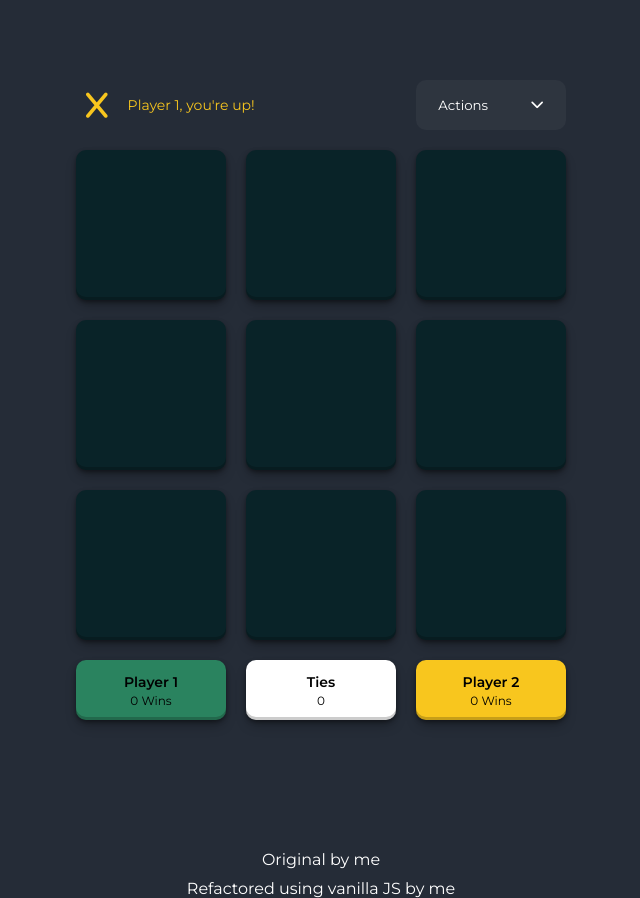
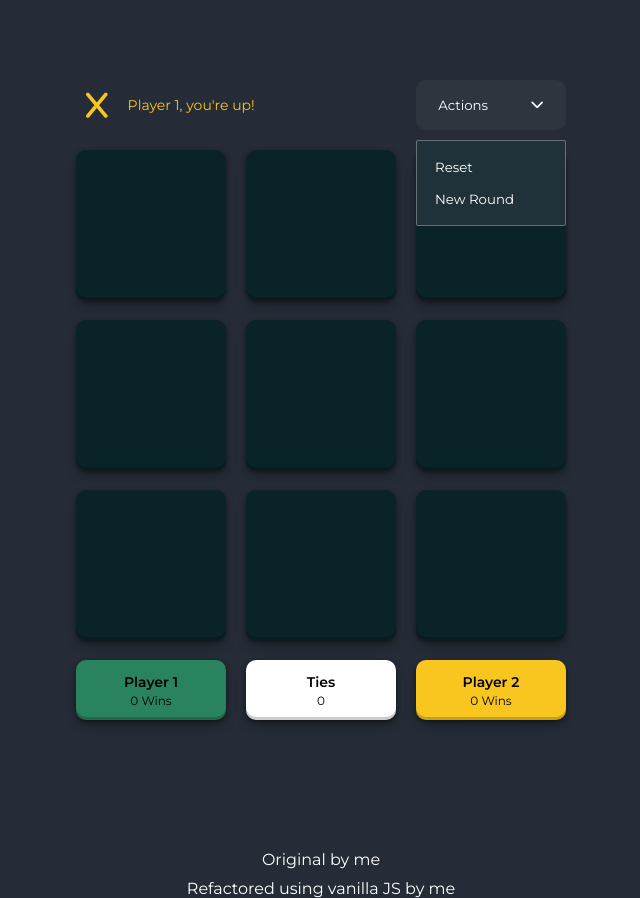
Before and after one commit to MrFahrenhei/TicTacToeVanilla, a website: page index.html in a window 1280 px wide. Both pictures are taken after a click on the button "Actions". Shown: the whole page, without its empty margins (319-959 px from the left). Drawn offline with Linux system fonts and the light colour scheme.

Commit message:
create the js functions with namespaces and eventListener

```diff
--- a/index.html
+++ b/index.html
@@ -14,11 +14,11 @@
           <p>Player 1, you're up!</p>
         </div>
        <!--  <div class="actions"></div> -->
-        <div class="menu">
+        <div class="menu" data-id="menu">
           <button class="menu-btn" data-id="menu-button">
             Actions <i class="fa-solid fa-chevron-down"></i>
           </button>
-          <div class="items border hidden" data-id="menu-popover">
+          <div class="items border hidden" data-id="menu-items">
             <button data-id="reset-btn">Reset</button>
             <button data-id="new-round-btn">New Round</button>
           </div>
@@ -57,5 +57,6 @@
       <p>Refactored using vanilla JS by me</p>
     </footer>
   </body>
+  <script src="js/app.js"></script>
   <script src="https://kit.fontawesome.com/3bfd3ce9e5.js" crossorigin="anonymous"></script>
 </html>
--- /dev/null
+++ b/js/app.js
@@ -0,0 +1,40 @@
+// player can make a game move
+// new round
+// reset current game
+// toggle menu
+// model-view-controler
+//store (get state, save state, emit state change event)
+// app (control flow of view, state logic, initialize application)
+// view (add event listeners, handle ui-only, manipulate dom)
+
+//best practices when developing user interfaces
+// 1 global scope and namespaces
+// 2 stable selectors (data-* attr)
+
+// namespace kind of
+const App = {
+    // all of our selected html elements
+    $: {
+        menu: document.querySelector("[data-id=menu]"),
+        menuItems: document.querySelector("[data-id=menu-items]"),
+        resetBtn: document.querySelector("[data-id=reset-btn]"),
+        newRoundBtn: document.querySelector("[data-id=new-round-btn]"),
+    },
+    // anonymous function
+    // init: () => {}
+    init() {
+        App.$.menu.addEventListener('click', (event)=>{
+            App.$.menuItems.classList.toggle('hidden');
+        });
+
+        App.$.resetBtn.addEventListener('click', event => {
+            console.log("Reset the game");
+        });
+
+        App.$.newRoundBtn.addEventListener('click', event => {
+            console.log("Add a new round");
+        });
+    },
+}
+
+window.addEventListener('load', App.init);
--- /dev/null
+++ b/package.json
@@ -0,0 +1,6 @@
+{
+  "devDependencies": {
+    "typescript": "^7.0.2",
+    "typescript-language-server": "^6.0.0"
+  }
+}
```
Also changed, not shown: 2 other files.
